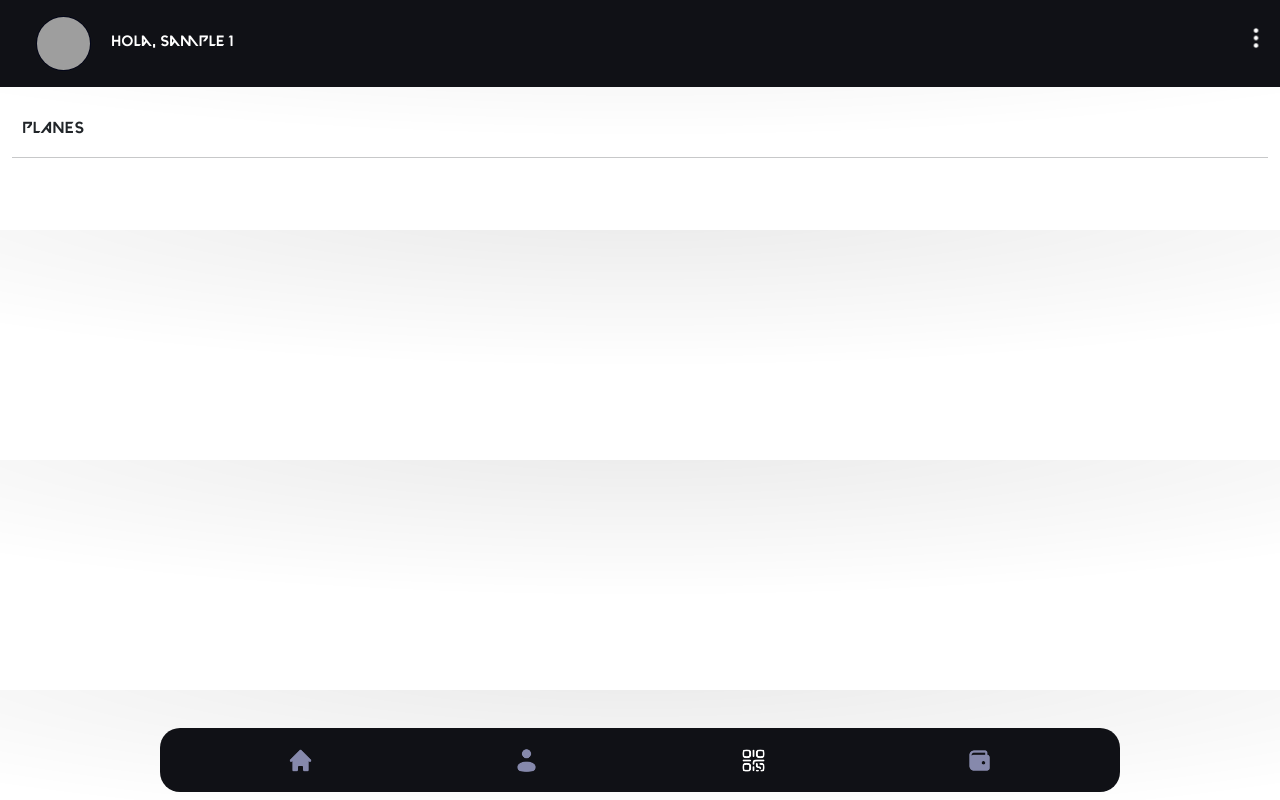
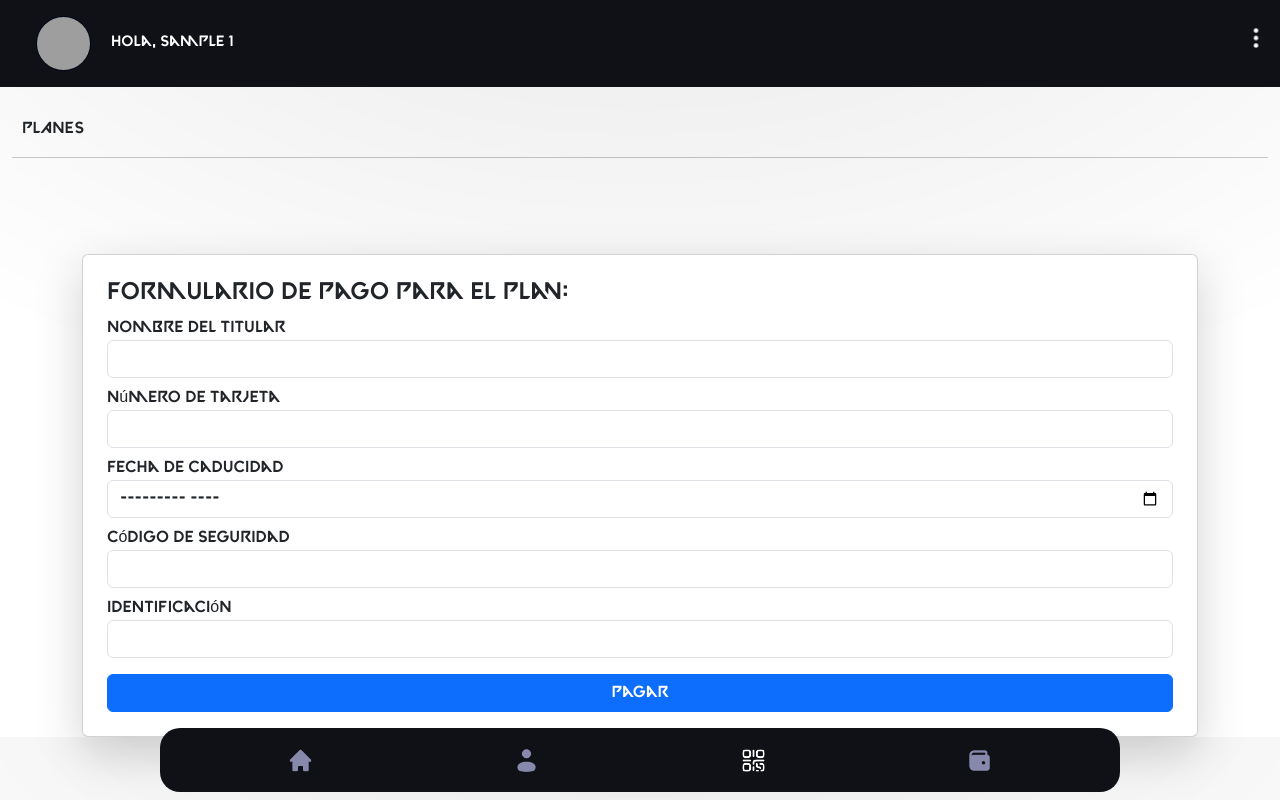
Before and after one commit to Kingroyers/PROYECTOAPP, a PHP site: page /ProyectoAPP/View/PlanesPagos.php in a window 1280 px wide. Run offline with PHP 8.4, Linux system fonts and the light colour scheme; the visitor is signed in with stand-in values (Sample User, id 1); data that the repository does not hold is empty; some libraries are stand-ins or nearby versions; grey boxes are pictures that could not be loaded.

Commit message:
Agregue formulario de pago en la vista PlanesPagos.php

```diff
--- a/View/PlanesPagos.php
+++ b/View/PlanesPagos.php
@@ -36,6 +36,37 @@
                 </div>
             </div>
         </main>
+        <main style="height: auto;">
+            <div class="container mt-4">
+                <div class="card shadow-lg p-4">
+                    <h4 class="card-title">Formulario de Pago para el Plan:</h4>
+                    <form action="" method="POST">
+                        <input type="hidden" name="id_plan" value="">
+                        <div class="form-group mb-2">
+                            <label>Nombre del Titular</label>
+                            <input type="text" name="titular" class="form-control" required>
+                        </div>
+                        <div class="form-group mb-2">
+                            <label>Número de Tarjeta</label>
+                            <input type="text" name="numero_tarjeta" class="form-control" maxlength="16" required>
+                        </div>
+                        <div class="form-group mb-2">
+                            <label>Fecha de Caducidad</label>
+                            <input type="month" name="caducidad" class="form-control" required>
+                        </div>
+                        <div class="form-group mb-2">
+                            <label>Código de Seguridad</label>
+                            <input type="text" name="codigo_seguridad" class="form-control" maxlength="4" required>
+                        </div>
+                        <div class="form-group mb-3">
+                            <label>Identificación</label>
+                            <input type="text" name="identificacion" class="form-control" required>
+                        </div>
+                        <button type="submit" class="btn btn-primary w-100">Pagar</button>
+                    </form>
+                </div>
+            </div>
+        </main>
         <?php include '../View/componentes/menu.html' ?>
         <script src="/ProyectoAPP/src/js/bootstrap.min.js"></script>
     </div>
```
Also changed, not shown: Model/conexionbd.php (+11 -8 lines), libs/phpqrcode/qr.png-errors.txt (+18 -0 lines), public/qrcodes/qr.png, src/uploads/68215b0c622f3_૮ •〃• ა_ ★.jpeg (added).
